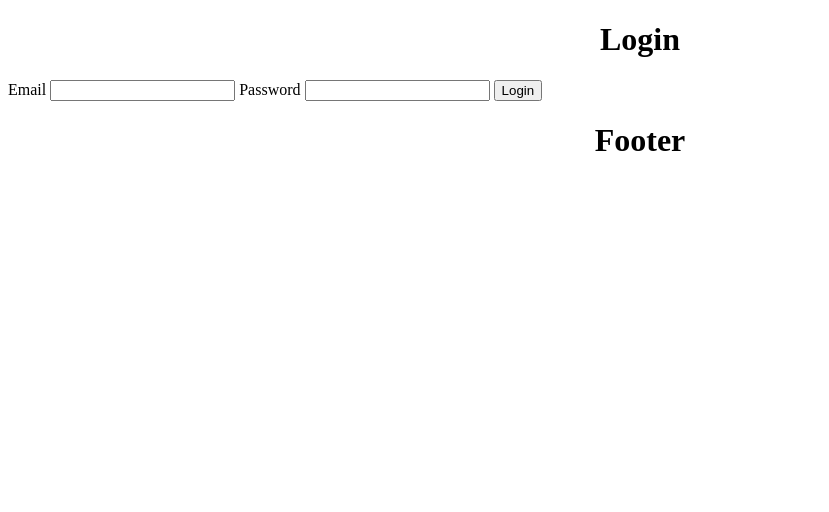
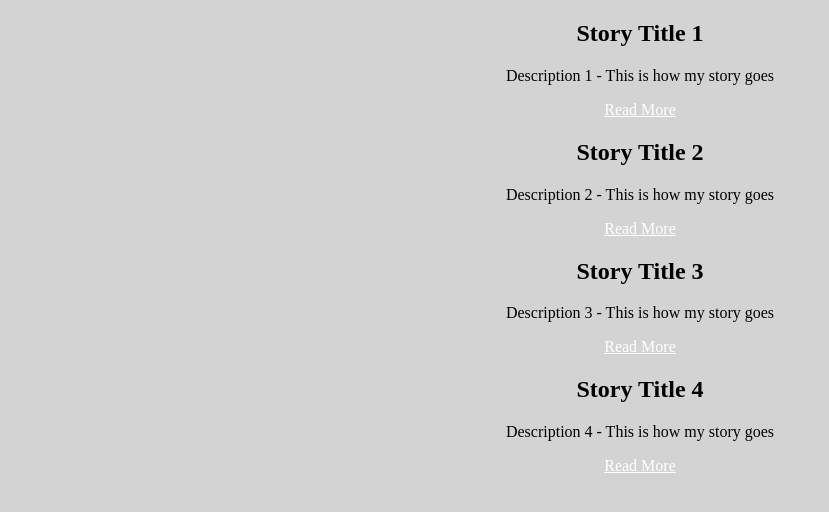
Before and after one commit to kgawlowicz/CSS-drills, a plain HTML site: page index.html in a window 1280 px wide. Shown: the whole page, without its empty margins (0-829 px from the left). Drawn offline with Linux system fonts and the light colour scheme.

Commit message:
before lunch changes

```diff
--- a/index.html
+++ b/index.html
@@ -9,23 +9,40 @@
         <title></title>
         <meta name="description" content="">
         <meta name="viewport" content="width=device-width, initial-scale=1">
-        <link rel="stylesheet" href="app.css">
+        <link rel="stylesheet" href="styles.css">
     </head>
     <body>
-        <!--[if lt IE 7]>
-            <p class="browsehappy">You are using an <strong>outdated</strong> browser. Please <a href="#">upgrade your browser</a> to improve your experience.</p>
-        <![endif]-->
-        <main>
-            <h1>Login</h1>
-            <form action="">
-                <label for="email">Email</label>
-                <input type="email" name="email" required>
-                <label for="password">Password</label>
-                <input type="password" name="password" required>
-                <button>Login</button>
-            </form>
-            <h1>Footer</h1>
-        </main>
-        <script src="" async defer></script>
+        <div id="container">
+            <div class="boxes" id="box1">
+                <h2>Story Title 1</h2>
+                <p>Description 1 - This is how <span>my</span> story goes</p>
+                <div class="readme-wrapper">
+                    <a href="">Read More</a>
+                </div>
+            </div>
+
+            <div class="boxes" id="box2">
+                <h2>Story Title 2</h2>
+                <p>Description 2 - This is how <span>my </span>story goes</p>
+                <div class="readme-wrapper">
+                    <a href="" id="fontweight">Read More</a>
+                </div>
+            </div>
+
+            <div class="boxes" id="box3">
+                <h2>Story Title 3</h2>
+                <p>Description 3 - <span>This</span> is how my story goes</p>
+                    <a href="google.com"><div class="readme-wrapper">Read More</div></a>
+
+            </div>
+            <div class="boxes" id="box4">
+                <h2>Story Title 4</h2>
+                <p>Description 4 - This is how my story <span>goes</span></p>
+                <div class="readme-wrapper">
+                    <a href="">Read More</a>
+                </div>
+            </div>
+        </div>
+
     </body>
 </html>
--- /dev/null
+++ b/styles.css
@@ -0,0 +1,27 @@
+a {
+    font-style: none;
+    color: white;
+}
+
+a:hover{
+    font-weight: 1500;
+    color: lime;
+}
+
+body {
+    font-family: "Times New Roman", Times, serif;
+    background-color: lightgray;
+}
+
+
+h2, p, .readme-wrapper {
+    text-align: center;
+}
+
+/* #box1 {
+
+}
+
+.boxes {
+
+} */
```
Also changed, not shown: 1 other file.
